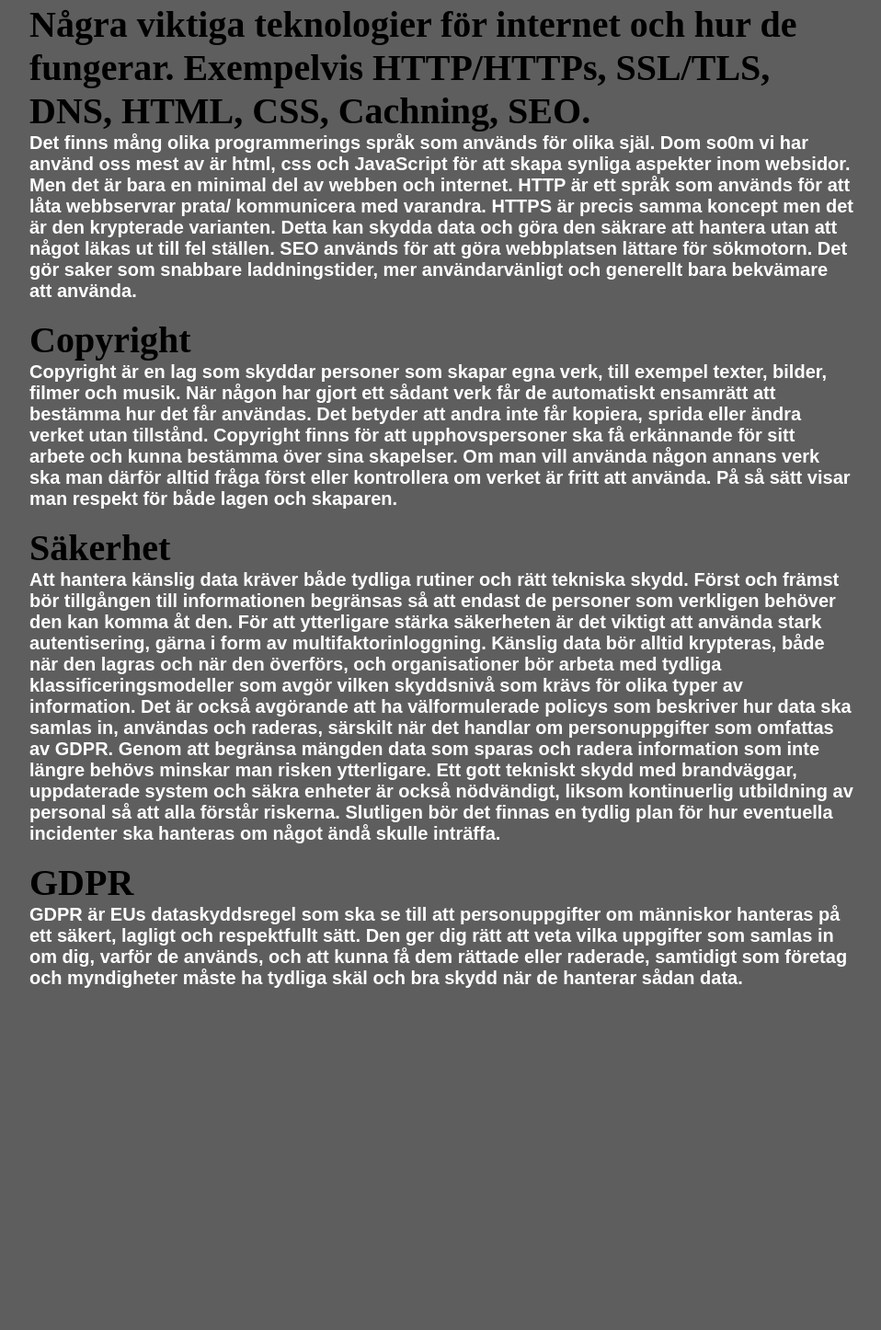
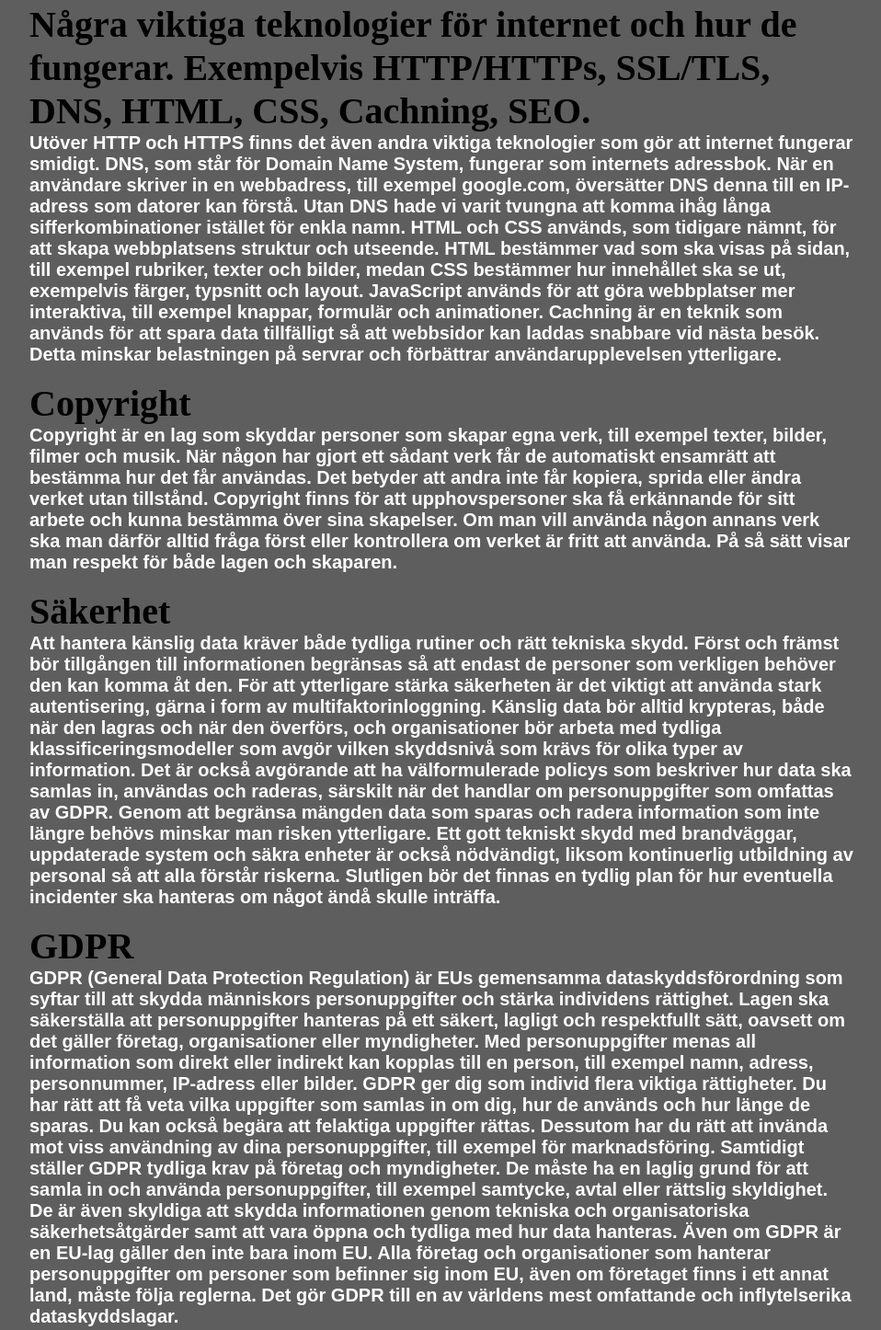
Before and after one commit to Wikipedia-rip-off/wikipedia, a plain HTML site: page index.html in a window 1280 px wide. Shown: the part 1411-2857 px from the top of the page at 92% size, without its empty margins (160-1118 px from the left). Before the commit the page ends 2486 px from the top, so only its background shows below. Drawn offline with Linux system fonts and the light colour scheme.

Commit message:
Update index.html

```diff
--- a/index.html
+++ b/index.html
@@ -47,11 +47,9 @@ Om man ser tillbaka på allt det här är det svårt att inte bli imponerad. Fr
 <h2>
 Några viktiga teknologier för internet och hur de fungerar. Exempelvis HTTP/HTTPs, SSL/TLS, DNS, HTML, CSS, Cachning, SEO.
 </h2>
-<h3>Det finns mång olika programmerings språk som används för olika själ. Dom so0m vi har använd oss mest av är html, css och JavaScript för att skapa synliga aspekter inom websidor.  Men det är bara en minimal del av webben och internet.
-
-HTTP är ett språk som används för att låta webbservrar prata/ kommunicera med varandra. HTTPS är precis samma koncept men det är den krypterade varianten. Detta kan skydda data och göra den säkrare att hantera utan att något läkas ut till fel ställen.
-
-SEO används för att göra webbplatsen lättare för sökmotorn.  Det gör saker som snabbare laddningstider, mer användarvänligt och generellt bara bekvämare att använda.
+<h3>Utöver HTTP och HTTPS finns det även andra viktiga teknologier som gör att internet fungerar smidigt. DNS, som står för Domain Name System, fungerar som internets adressbok. När en användare skriver in en webbadress, till exempel google.com, översätter DNS denna till en IP-adress som datorer kan förstå. Utan DNS hade vi varit tvungna att komma ihåg långa sifferkombinationer istället för enkla namn.
+HTML och CSS används, som tidigare nämnt, för att skapa webbplatsens struktur och utseende. HTML bestämmer vad som ska visas på sidan, till exempel rubriker, texter och bilder, medan CSS bestämmer hur innehållet ska se ut, exempelvis färger, typsnitt och layout. JavaScript används för att göra webbplatser mer interaktiva, till exempel knappar, formulär och animationer.
+Cachning är en teknik som används för att spara data tillfälligt så att webbsidor kan laddas snabbare vid nästa besök. Detta minskar belastningen på servrar och förbättrar användarupplevelsen ytterligare.
 </h3>
 <br>
 <h2>Copyright</h2>
@@ -64,10 +62,21 @@ SEO används för att göra webbplatsen lättare för sökmotorn.  Det gör sake
      Slutligen bör det finnas en tydlig plan för hur eventuella incidenter ska hanteras om något ändå skulle inträffa.</h3>
      <br>
      <h2>GDPR</h2>
-     <h3>
-GDPR är EUs dataskyddsregel som ska se till att personuppgifter om människor hanteras på ett säkert, lagligt och respektfullt sätt. Den ger dig rätt att veta vilka uppgifter som samlas in om dig, varför de används, och att kunna få dem rättade eller raderade, samtidigt som företag och myndigheter måste ha tydliga skäl och bra skydd när de hanterar sådan data.
+     <h3>GDPR (General Data Protection Regulation) är EUs gemensamma dataskyddsförordning som syftar till att skydda människors personuppgifter och stärka individens rättighet. Lagen ska säkerställa att personuppgifter hanteras på ett säkert, lagligt och respektfullt sätt, oavsett om det gäller företag, organisationer eller myndigheter. Med personuppgifter menas all information som direkt eller indirekt kan kopplas till en person, till exempel namn, adress, personnummer, IP-adress eller bilder.
+GDPR ger dig som individ flera viktiga rättigheter. Du har rätt att få veta vilka uppgifter som samlas in om dig, hur de används och hur länge de sparas. Du kan också begära att felaktiga uppgifter rättas. Dessutom har du rätt att invända mot viss användning av dina personuppgifter, till exempel för marknadsföring.
+Samtidigt ställer GDPR tydliga krav på företag och myndigheter. De måste ha en laglig grund för att samla in och använda personuppgifter, till exempel samtycke, avtal eller rättslig skyldighet. De är även skyldiga att skydda informationen genom tekniska och organisatoriska säkerhetsåtgärder samt att vara öppna och tydliga med hur data hanteras.
+Även om GDPR är en EU-lag gäller den inte bara inom EU. Alla företag och organisationer som hanterar personuppgifter om personer som befinner sig inom EU, även om företaget finns i ett annat land, måste följa reglerna. Det gör GDPR till en av världens mest omfattande och inflytelserika dataskyddslagar.
 </h3>
-        </div>
+<br>
+<h2>AIs historia</h2>
+<h3>Första AI:n som vi känner den skapades i dartmouth college för att undersöka teorier, det var runt 1960 talet.  Men första idén av AI (artificial intelligence) grundades för många tusen år sedan när filosofer började undra på omänskliga kunskaper.  Efter det utvecklades AI snabbt.  Redan år 1966 skapades första chatterbot vilket var en bot som man kunde skriva med. Efter det utvecklades AI bara mer och mer tills den blev som den är idag. Idag används AI av många användare vilket är både privatpersoner och företag. AI är lätt tillgänglig och användbar. Det finns många olika typer av AI:s som är olika bra på olika saker. Till exempel är chatgbt sämst på schack men det finns schack AI:s som inte ens bästa spelare kan vinna emot. </h3>
+<br>
+<h2>Programmeringens historia</h2>
+<h3>Programmeringens historia började långt innan dagens datorer fanns. Redan på 1800-talet skapade Ada Lovelace det som brukar kallas det första datorprogrammet, när hon skrev instruktioner för Charles Babbages analytiska maskin. Hennes idéer lade grunden för hur maskiner kan följa logiska steg för att utföra beräkningar.
+Under 1940- och 1950-talen, när de första elektroniska datorerna utvecklades, programmerades de med maskinkod, alltså långa serier av ettor och nollor. Detta var mycket tidskrävande och svårt. För att förenkla skapades senare assemblerspråk och därefter högnivåspråk som Fortran och COBOL, vilka gjorde programmering mer lättillgänglig och effektiv.
+På 1970- och 1980-talen växte programmeringen snabbt i takt med persondatorernas genombrott. Språk som C, Pascal och senare C++ gjorde det möjligt att skapa mer avancerade program och operativsystem. Under 1990-talet och 2000-talet fick internet en stor påverkan, och språk som Java, JavaScript och Python blev populära för både webb och mjukvaruutveckling. I dag fortsätter programmering att utvecklas och används inom allt från mobilappar och spel till artificiell intelligens och automatisering.
+</h3>
+</div>
 
         <div class="SideRight">
             <img src="artworks-9hAgSz4whFg8esCh-fCevEQ-t500x500.jpg" alt="">
```
